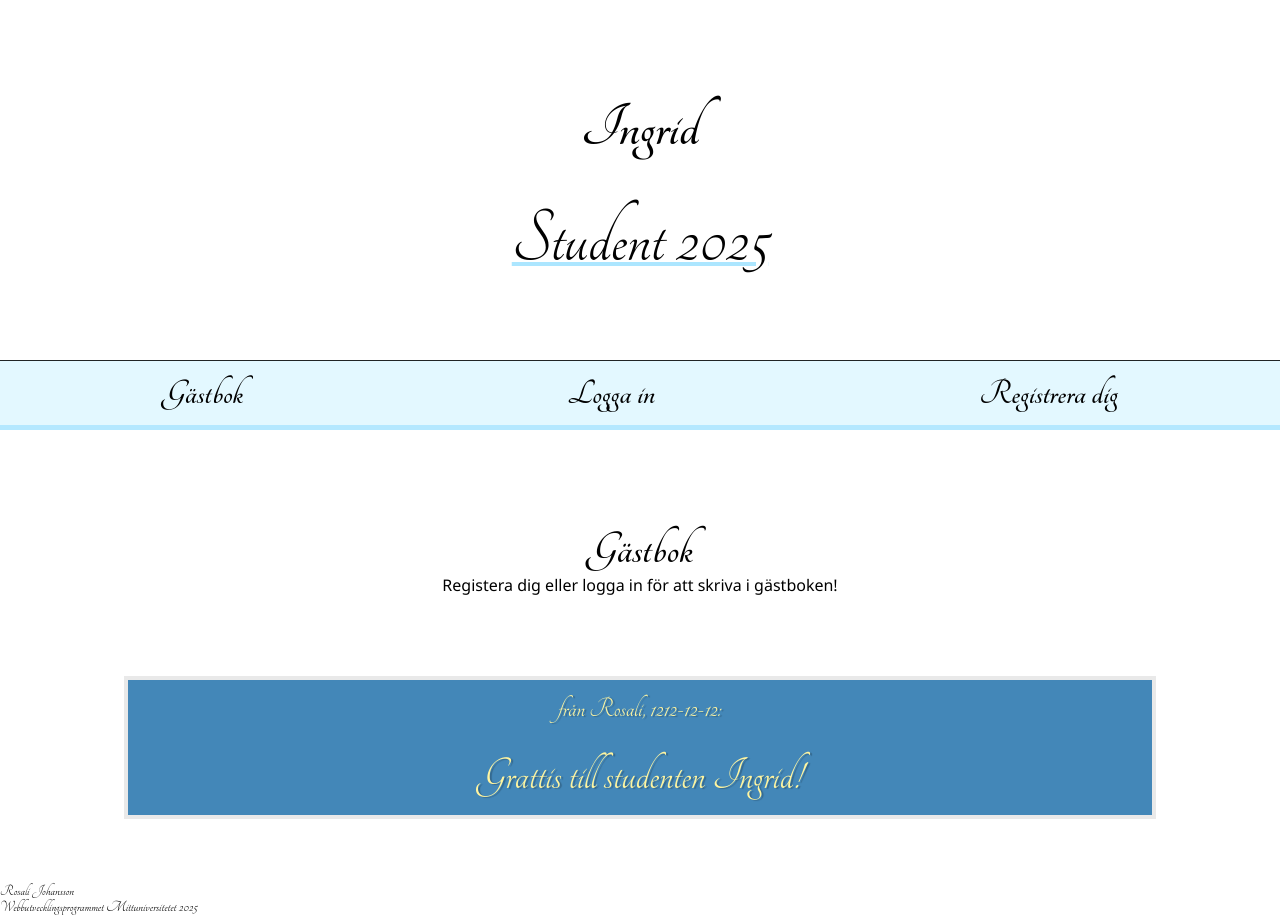
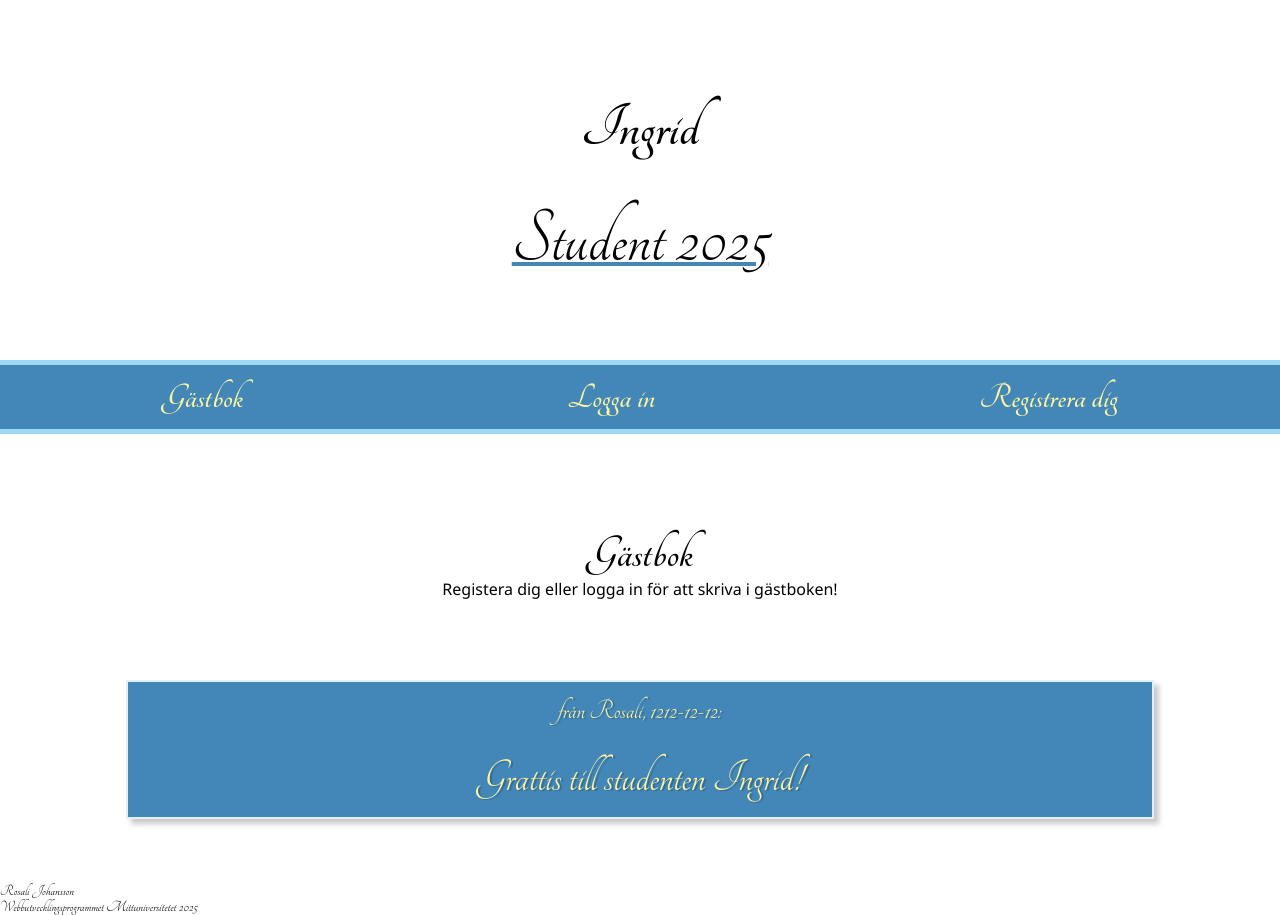
Before and after one commit to Rosalij/frontend-app4.2, a website built with Vite: page index.html in a window 1280 px wide. Built offline with nearby package versions, Linux system fonts and the light colour scheme.

Commit message:
css color change

```diff
--- a/src/style.css
+++ b/src/style.css
@@ -36,8 +36,6 @@ main {
 }
 
 .guestbook_container {
-
-
   width: 80%;
   margin-top: 2em;
 background-color: rgba(0, 93, 159, 0.736);
@@ -47,8 +45,9 @@ color: #fff5a0;
   margin-bottom: 2em;
   text-shadow: 2px 1px 1px rgba(0, 0, 0, 0.236);
   border-style: solid;
-  border-color: rgb(233, 233, 233);
-  border-width: 4px;
+  border-color:rgba(255, 255, 255, 0.855);
+  border-width: 2px;
+  box-shadow: 5px 5px 5px rgba(0, 0, 0, 0.212);
 }
 
 
@@ -67,7 +66,7 @@ h1:first-child {
   font-weight: 500;
   text-decoration: underline;
   text-decoration-thickness: 4px;
-  text-decoration-color: rgb(172, 230, 255);
+  text-decoration-color: rgba(0, 93, 159, 0.736);
 }
 
 .container_text1 p {
@@ -89,19 +88,19 @@ nav ul {
   height: 4em;
   border-bottom-style: solid;
     border-top-style: solid;
-  border-top-width: 1px;
+  border-top-width: 5px;
   border-bottom-width: 5px;
-  border-top-color:rgba(0, 0, 0, 0.855);
+  border-top-color:rgba(172, 230, 255, 0.855);
   border-bottom-color: rgba(172, 230, 255, 0.855);
   align-items: center;
   display: flex;
-  background-color: hwb(195 89% 0%);
+  background-color:  rgba(0, 93, 159, 0.736);
   justify-content: space-around
 }
 
 a {
   text-decoration: none;
-  color: rgb(0, 0, 0);
+  color: #fff5a0;
 
   transition: 0.7s;
   padding: 0.4em
```
